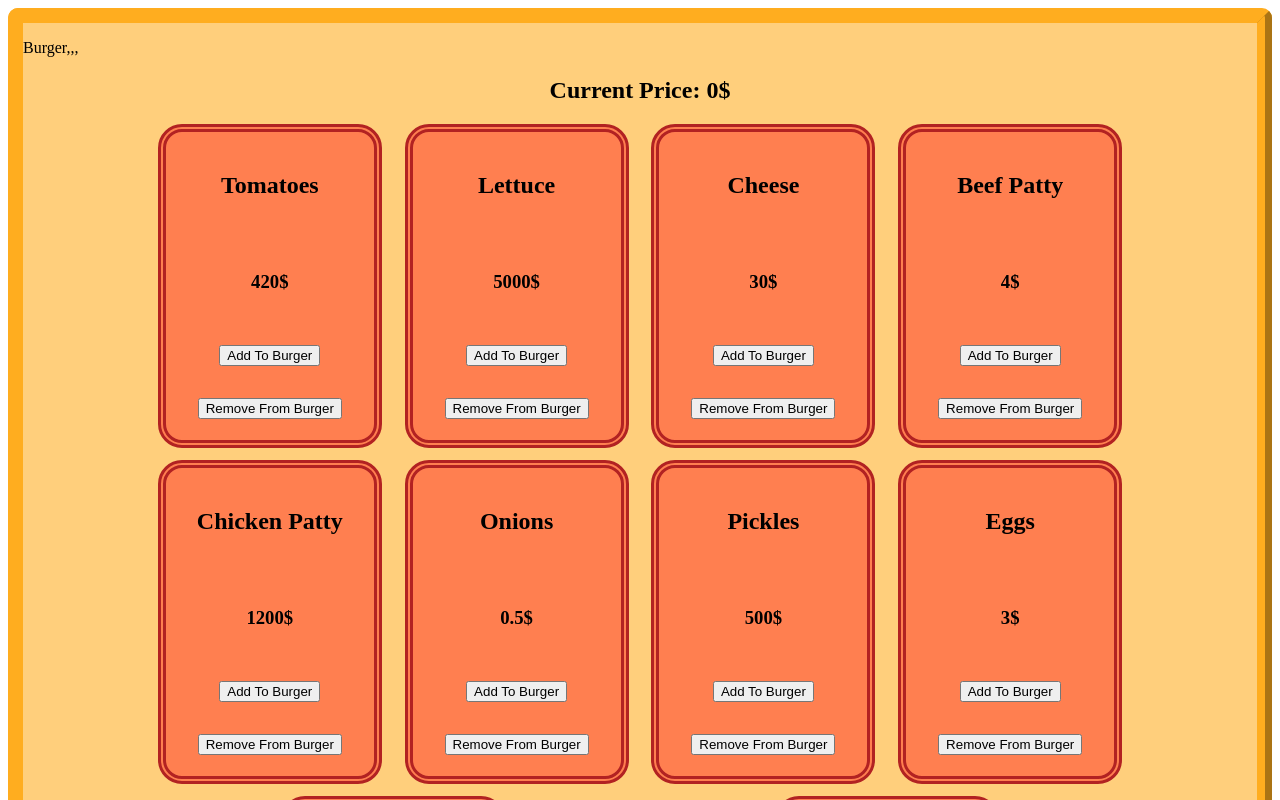
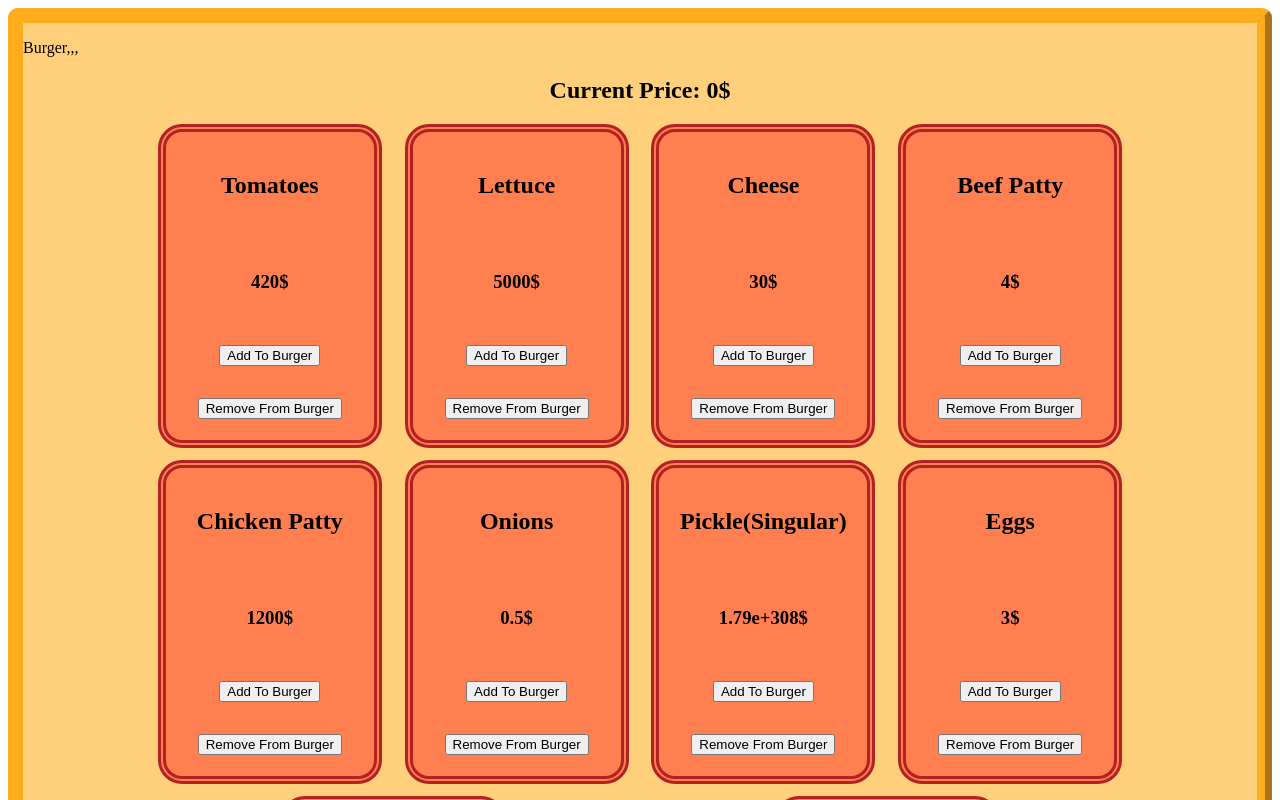
Before and after one commit to staten-island-tech/vue-reactivity-project-Boycool3, a Vue app in the folder app/: page / in a window 1280 px wide. Shown: the top 800 px of the page. Built offline with nearby package versions, Linux system fonts and the light colour scheme.

Commit message:
I HATE PICKLES RAHHHH oh also you  can remove stuff too

```diff
--- a/app/src/views/BurgerMaker.vue
+++ b/app/src/views/BurgerMaker.vue
@@ -5,7 +5,7 @@
     <div class="container">
       <ToppingCard v-for="topping in toppings" :key="topping.name" :topping="topping">
         <button @click="Add(topping)">Add To Burger</button>
-        <button>Remove From Burger</button>
+        <button @click="Nvm(topping)">Remove From Burger</button>
       </ToppingCard>
     </div>
   </div>
@@ -21,7 +21,7 @@ const toppings = ref([
   { name: 'Beef Patty', price: 4 },
   { name: 'Chicken Patty', price: 1200 },
   { name: 'Onions', price: 0.5 },
-  { name: 'Pickles', price: 500 },
+  { name: 'Pickle(Singular)', price: 1.79e308 },
   { name: 'Eggs', price: 3 },
   { name: 'Bacon', price: 0.2 },
   { name: 'Chicken Cuts', price: 300 },
@@ -29,6 +29,12 @@ const toppings = ref([
 let burgerprice = 0;
 function Add(topping){
   burgerprice = burgerprice + topping.price
+}
+function Nvm(topping){
+  burgerprice = burgerprice - topping.price
+  if(burgerprice < 0){
+    burgerprice = 0
+  }
 }
 </script>
 
```
